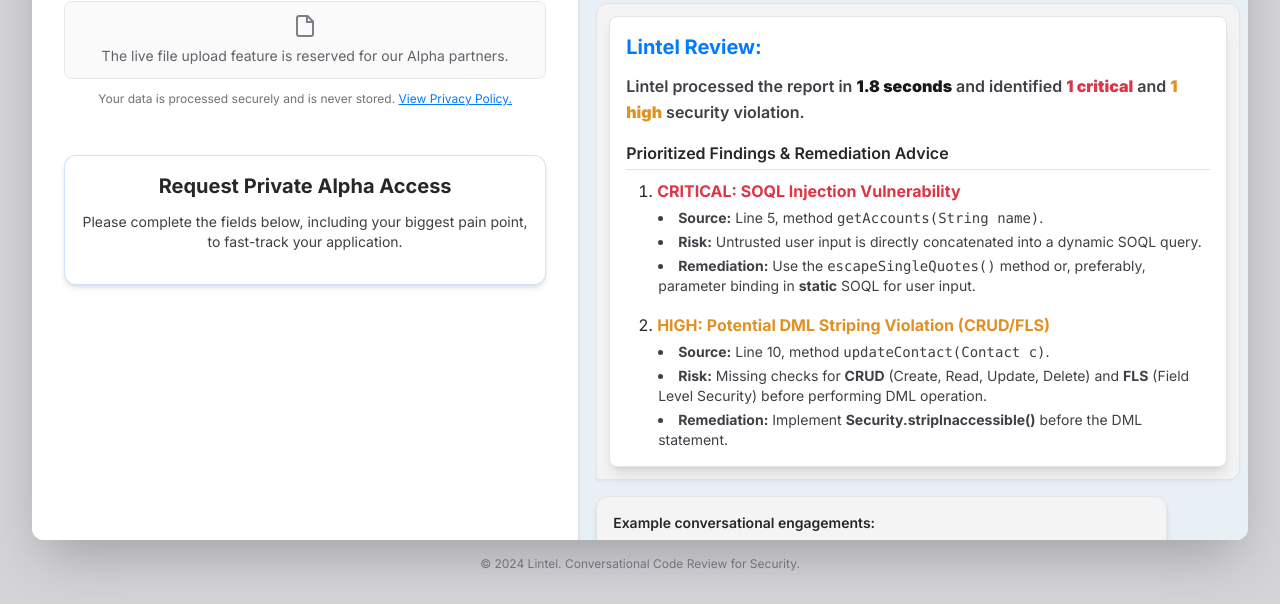
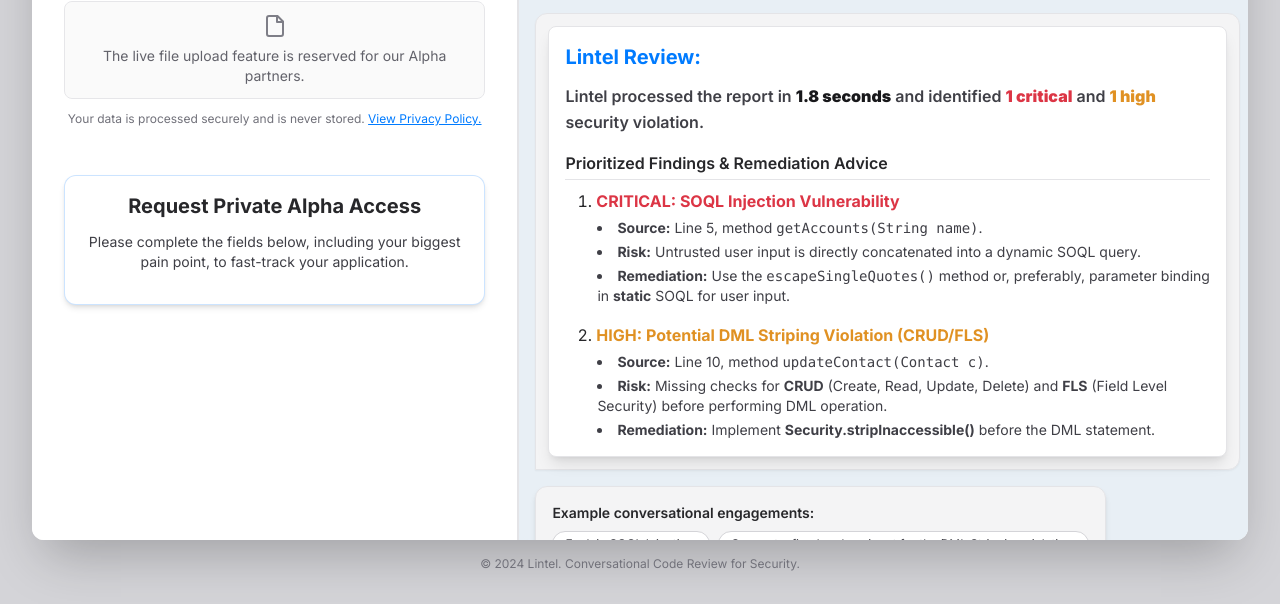
Before and after one commit to kevinleecarr/kevinleecarr.github.io, a plain HTML site: page index.html in a window 1280 px wide. Shown: the part 212-816 px from the top of the page. Drawn offline with nearby package versions, Linux system fonts and the light colour scheme; a script that the page names is missing.

Commit message:
Adjust layout width percentages in index.html

```diff
--- a/index.html
+++ b/index.html
@@ -67,7 +67,7 @@
         <div class="flex flex-col md:flex-row flex-grow overflow-hidden">
 
             <!-- A. Control and Input Area (Left) - FOCUS: ACTION/FORM (Clean White Background) -->
-            <div class="md:w-[45%] p-6 md:p-8 flex flex-col border-r border-zinc-200 bg-white text-zinc-900 overflow-y-auto">
+            <div class="md:w-[40%] p-6 md:p-8 flex flex-col border-r border-zinc-200 bg-white text-zinc-900 overflow-y-auto">
                 <!-- Headline uses the new Primary Action Blue -->
                 <h2 class="text-3xl font-extrabold mb-4">Simulated Report Analysis</h2>
 
@@ -117,7 +117,7 @@
             </div>
 
             <!-- B. Chat Interface (Right) - FOCUS: PROOF OF VALUE (Light Steel Blue Background) -->
-<div class="md:w-[55%] flex flex-col bg-report-bg text-zinc-900 border-l border-zinc-200">
+<div class="md:w-[60%] flex flex-col bg-report-bg text-zinc-900 border-l border-zinc-200">
                 <!-- Output Display (Takes up the full available vertical space) -->
                 <div id="chatOutput" class="flex-grow overflow-y-auto space-y-4 pr-2 text-sm bg-report-bg/80 p-4 rounded-xl">
                     <!-- Initial Welcome Message - uses neutral background for light theme -->
```
